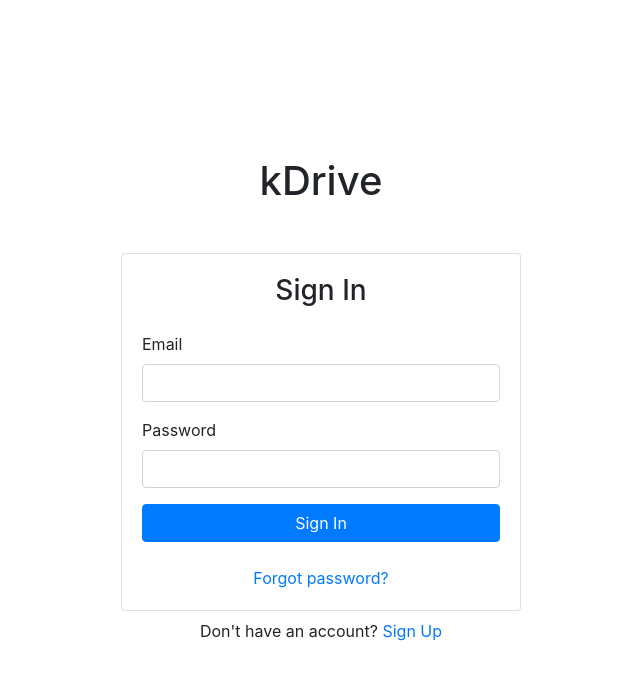
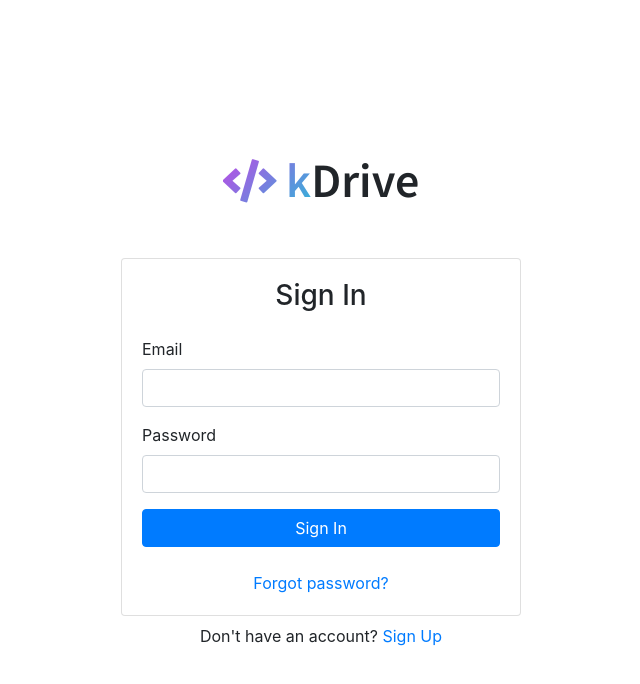
Before and after one commit to Hintful/kDrive, a React (Create React App) app: page /signin in a window 1280 px wide. Shown: the top 684 px of the page, without its empty margins (319-959 px from the left). Built offline with nearby package versions, Linux system fonts and the light colour scheme; no server answers.

Commit message:
update logo

```diff
--- a/src/components/Signin.js
+++ b/src/components/Signin.js
@@ -33,7 +33,7 @@ export default function Signin() {
   return (
     <>
       <Toaster />
-      <h1 className="text-center mb-5">kDrive</h1>
+      <h1 className="text-center mb-5 title"><span className="emphasis"><i class="fas fa-code title-logo"></i> k</span>Drive</h1>
       <Card>
         <Card.Body>
           <h3 className="text-center mb-4">Sign In</h3>
--- /dev/null
+++ b/src/index.css
@@ -0,0 +1,17 @@
+@import url("https://use.fontawesome.com/d0c316cf02.js");
+@import url("https://cdnjs.cloudflare.com/ajax/libs/font-awesome/5.12.1/css/all.min.css");
+@import url('https://fonts.googleapis.com/css2?family=Source+Sans+Pro:wght@600&display=swap');
+
+.title {
+  font-family: 'Source Sans Pro', sans-serif;
+  font-size: 3em;
+}
+.title-logo {
+  font-size: 0.9em;
+}
+
+.emphasis {
+  background: linear-gradient(135deg, #c544e6 0%, #2eb6d8 100%);
+  -webkit-background-clip: text;
+  -webkit-text-fill-color: transparent;
+}
--- a/src/index.js
+++ b/src/index.js
@@ -2,6 +2,7 @@ import React from 'react';
 import ReactDOM from 'react-dom';
 import App from './components/App';
 import 'bootstrap/dist/css/bootstrap.min.css';
+import './index.css';
 
 ReactDOM.render(
   <React.StrictMode>
```
